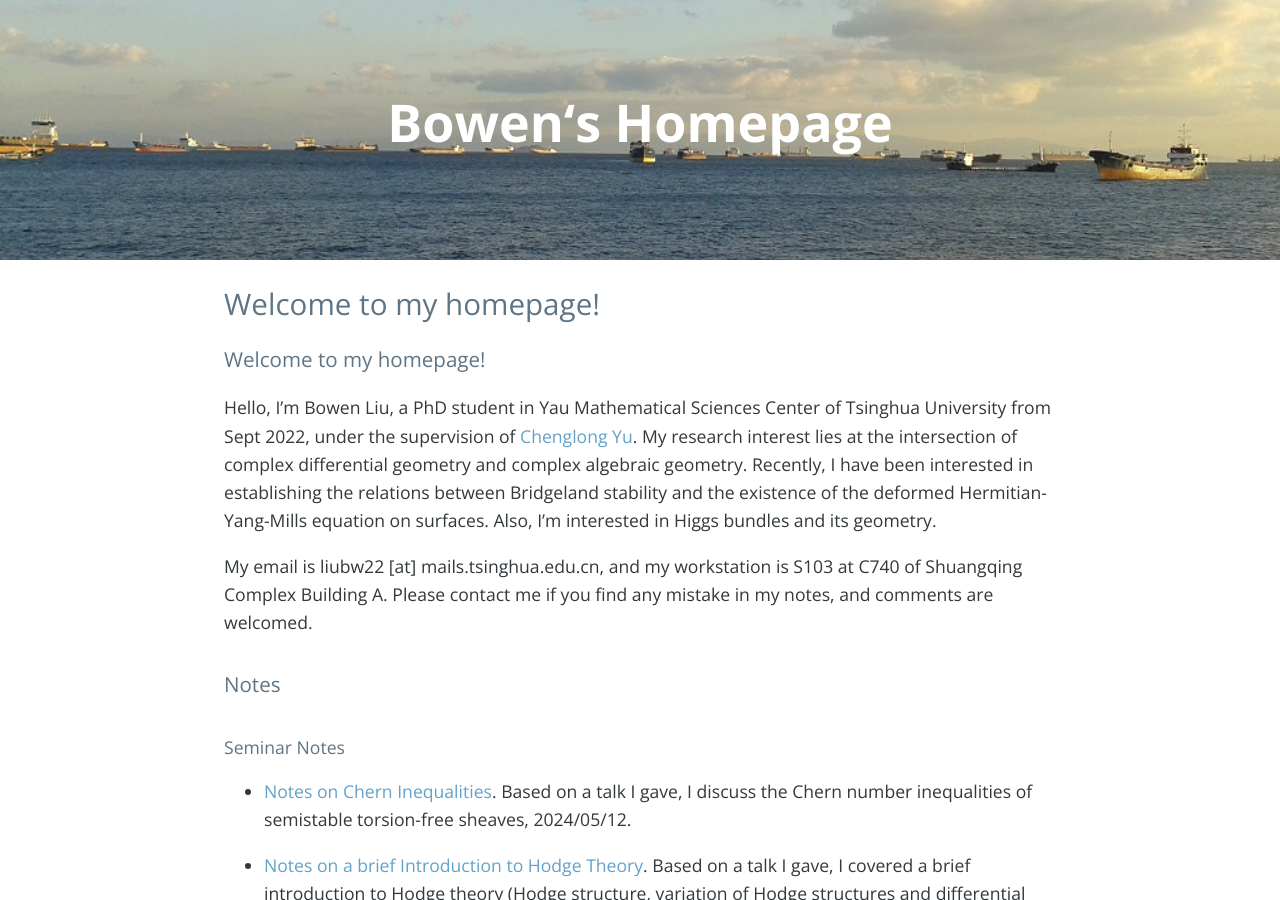
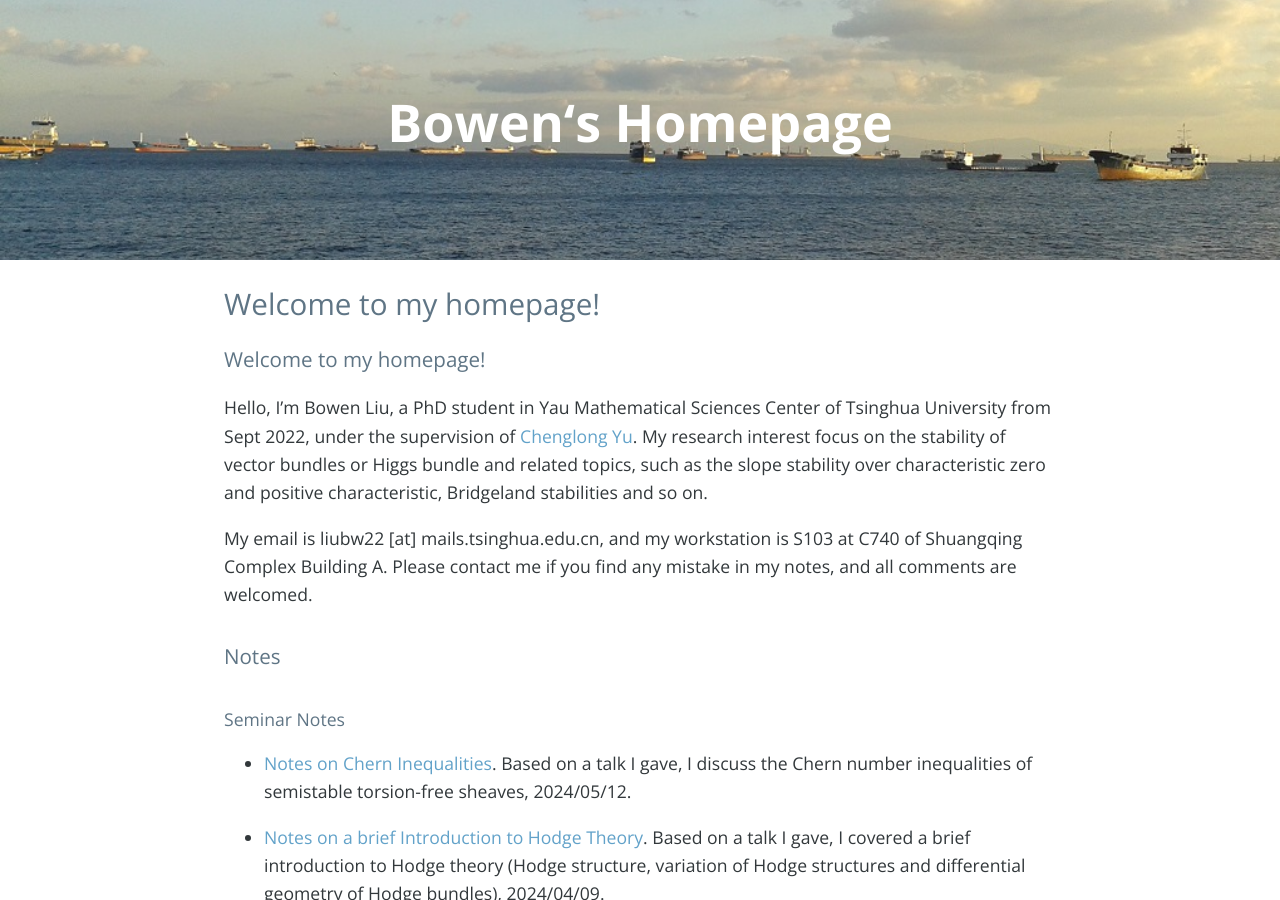
Before and after one commit to bowenl-math/bowenl-math.github.io, a Jekyll site: the page built from index.md, in a window 1280 px wide and 900 px high. Built offline with Jekyll 4.4.1, drawn with Linux system fonts in a browser that asks for light colours; nearby versions of some CDN libraries; our own code applies the rules of GitHub Pages for plain Markdown files; the list of posts is cut into pages by our own code; comment, search, counter and statistics services are not loaded.

Commit message:
Update index.md

```diff
--- a/index.md
+++ b/index.md
@@ -1,7 +1,7 @@
 ### Welcome to my homepage!
-Hello, I'm Bowen Liu, a PhD student in Yau Mathematical Sciences Center of Tsinghua University from Sept 2022, under the supervision of [Chenglong Yu](https://chenglongyu.github.io/). My research interest lies at the intersection of complex differential geometry and complex algebraic geometry. Recently, I have been interested in establishing the relations between Bridgeland stability and the existence of the deformed Hermitian-Yang-Mills equation on surfaces. Also, I’m interested in Higgs bundles and its geometry.
+Hello, I'm Bowen Liu, a PhD student in Yau Mathematical Sciences Center of Tsinghua University from Sept 2022, under the supervision of [Chenglong Yu](https://chenglongyu.github.io/). My research interest focus on the stability of vector bundles or Higgs bundle and related topics, such as the slope stability over characteristic zero and positive characteristic, Bridgeland stabilities and so on.
 
-My email is liubw22 [at] mails.tsinghua.edu.cn, and my workstation is S103 at C740 of Shuangqing Complex Building A. Please contact me if you find any mistake in my notes, and comments are welcomed.
+My email is liubw22 [at] mails.tsinghua.edu.cn, and my workstation is S103 at C740 of Shuangqing Complex Building A. Please contact me if you find any mistake in my notes, and all comments are welcomed.
 
 
 ### Notes
```
